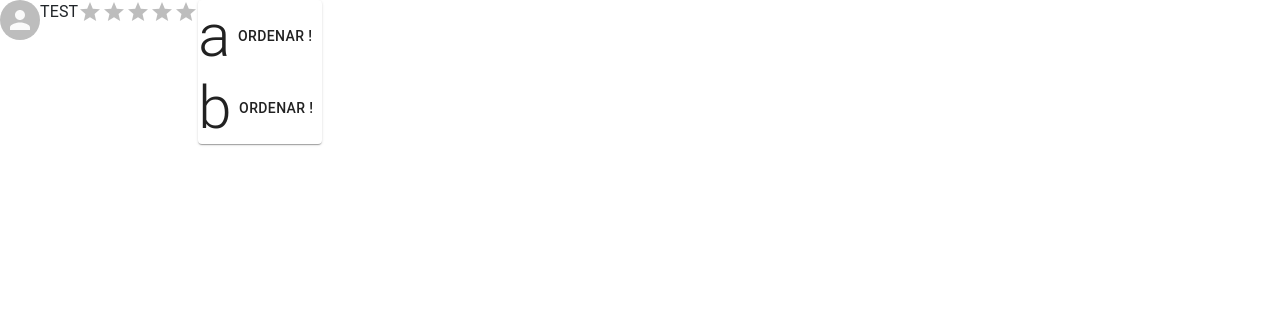
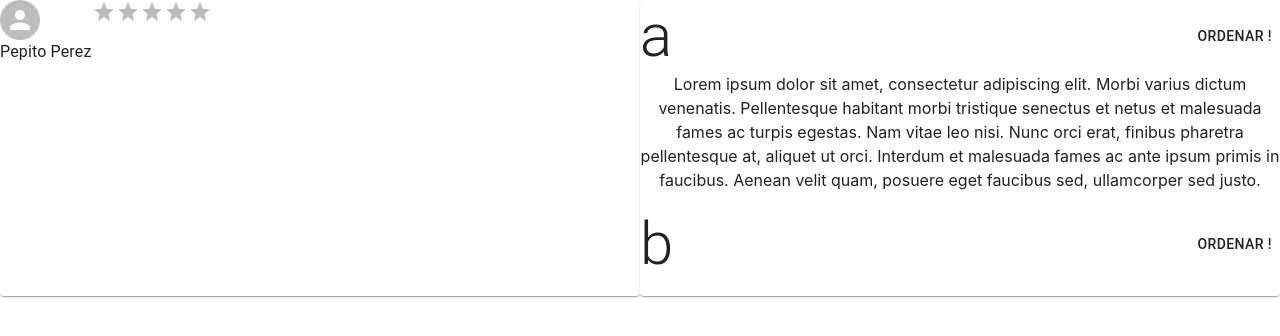
Before and after one commit to Moms-Kitchen/moms-kitchen-frontend, a React (Create React App) app: page / in a window 1280 px wide. Shown: the top 336 px of the page. Built offline with nearby package versions, Linux system fonts and the light colour scheme.

Commit message:
AlmuerzosComponent layout mostly done

```diff
--- a/src/components/Almuerzos/AlmuerzosItemComponent.js
+++ b/src/components/Almuerzos/AlmuerzosItemComponent.js
@@ -6,11 +6,15 @@ import Typography from '@material-ui/core/Typography'
 const AlmuerzosItemComponent = ({ almuerzo, showOrderAlmuerzo}) => {
     return (
         <div className = "almuerzos-item text-center">
-            <Typography variant="h2">{almuerzo.nombre}</Typography>
+            <div>
+                <Typography variant="h2">{almuerzo.nombre}</Typography>
+                <Button onClick = { () => { showOrderAlmuerzo(almuerzo) } } >
+                Ordenar !
+                </Button>
+            </div>
+
             <p>{almuerzo.descripcion}</p>
-            <Button onClick = { () => { showOrderAlmuerzo(almuerzo) } } >
-            Ordenar !
-            </Button>
+
         </div>
     );
 };
--- a/src/components/Almuerzos/ListAlmuerzos.css
+++ b/src/components/Almuerzos/ListAlmuerzos.css
@@ -1,8 +1,15 @@
 .almuerzos-list{
     display: flex;
     flex-direction: column;
+    width: 50%;
 }
+
 
 .almuerzos-item{
     display: flex;
+    flex-direction: column;
 }
+.almuerzos-item div{
+    display: flex;
+    justify-content: space-between;
+}
--- a/src/components/Perfil/PerfilComponent.css
+++ b/src/components/Perfil/PerfilComponent.css
@@ -0,0 +1,4 @@
+.perfil{
+    display: flex;
+    width: 50%;
+}
--- a/src/components/Perfil/PerfilComponent.js
+++ b/src/components/Perfil/PerfilComponent.js
@@ -1,15 +1,28 @@
 import React from 'react';
 import PropTypes from 'prop-types';
-import { Avatar, Typography } from '@material-ui/core';
+import { Avatar, Typography, Card } from '@material-ui/core';
 import { Rating } from '@material-ui/lab';
+import './PerfilComponent.css'
 
 
-const PerfilComponent = () => {
+const PerfilComponent = ({ usuario }) => {
     return (
         <React.Fragment>
-            <Avatar></Avatar>
-            <Typography>TEST</Typography>
-            <Rating></Rating>
+            <Card className="perfil">
+                {/* <div> */}
+                    <div>
+                        <Avatar></Avatar>
+                        <Typography>{usuario.nombre}</Typography>
+                    </div>
+                    <Rating></Rating>
+                {/* </div> */}
+                {/* <div>
+                    <Typography>Especialidades:</Typography>
+                </div> */}
+
+            </Card>
+
+
         </React.Fragment>
     );
 };
--- a/src/views/OfferedMenus.js
+++ b/src/views/OfferedMenus.js
@@ -17,9 +17,11 @@ export class OfferedMenus extends React.Component{
             <React.Fragment>
 
                 <div id="detallesCocineroActual">
-                <PerfilComponent></PerfilComponent>
+                <PerfilComponent
+                    usuario={{"nombre":"Pepito Perez"}}
+                />
                 <AlmuerzosComponent
-                    almuerzos={[{"nombre":"a"},{"nombre":"b"}]}
+                    almuerzos={[{"nombre":"a","descripcion":"Lorem ipsum dolor sit amet, consectetur adipiscing elit. Morbi varius dictum venenatis. Pellentesque habitant morbi tristique senectus et netus et malesuada fames ac turpis egestas. Nam vitae leo nisi. Nunc orci erat, finibus pharetra pellentesque at, aliquet ut orci. Interdum et malesuada fames ac ante ipsum primis in faucibus. Aenean velit quam, posuere eget faucibus sed, ullamcorper sed justo."},{"nombre":"b"}]}
                     showOrderAlmuerzo={showOrderAlmuerzo}
                 />
 
```
